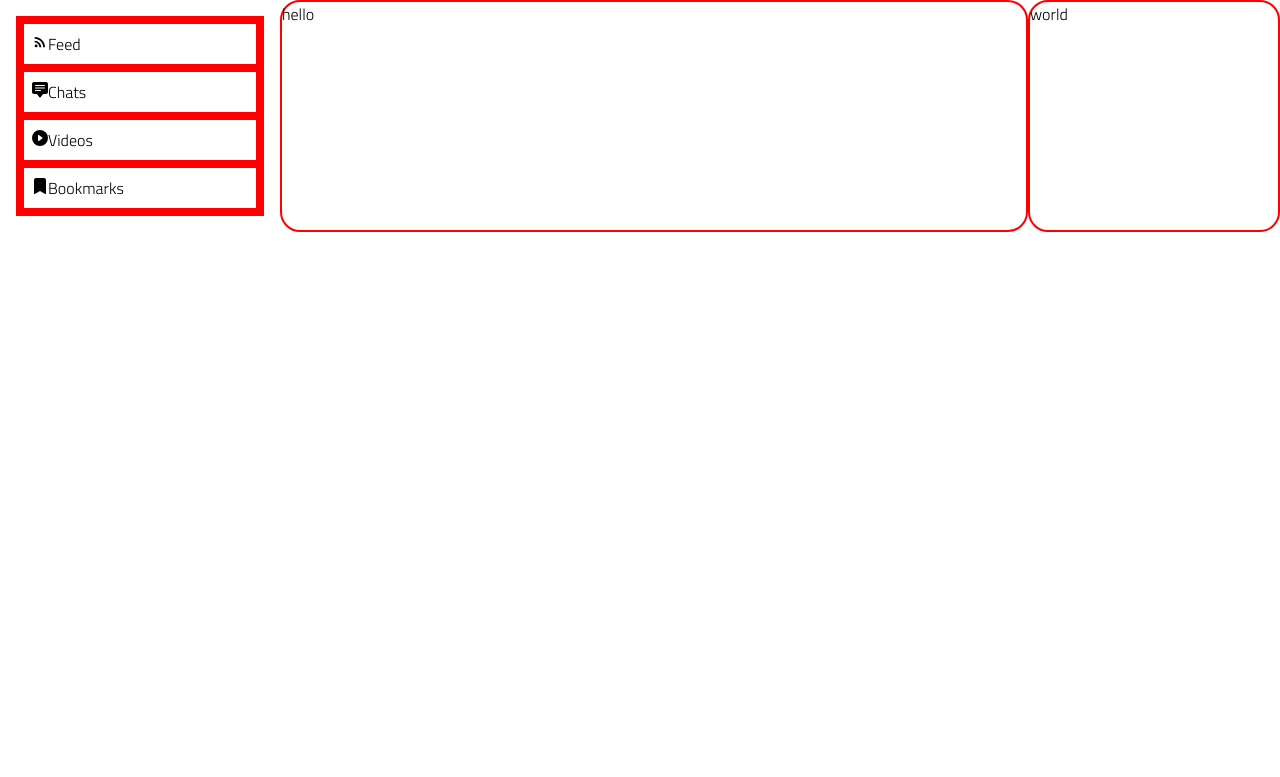
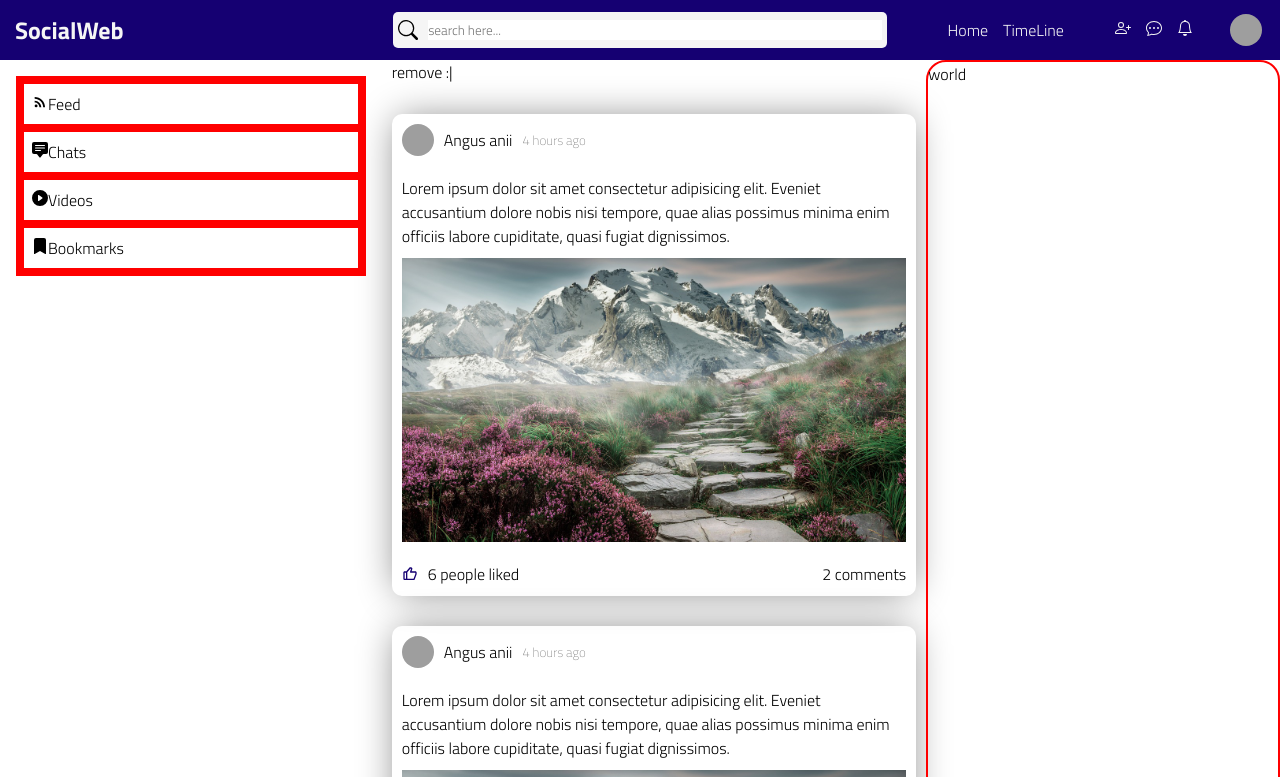
Before and after one commit to M-Parsaei/social_web, a React (Create React App) app in the folder client/: page / in a window 1280 px wide. Shown: the top 777 px of the page. Built offline with nearby package versions, Linux system fonts and the light colour scheme; grey boxes are pictures that could not be loaded; the HTML template or start-up script is replaced by a standard one.

Commit message:
finished the post component

```diff
--- a/client/src/App.js
+++ b/client/src/App.js
@@ -1,9 +1,10 @@
 import Sidebar from "./components/Sidebar";
 import Home from "./pages/Home";
+import styles from "./index.css";
 
 function App() {
   return (
-    <div className="App">
+    <div className={styles['main']}>
       <Home/>
     </div>
   );
--- /dev/null
+++ b/client/src/components/Feed.jsx
@@ -0,0 +1,22 @@
+import React from 'react'
+import Post from './Post'
+import styles from "./feed.module.css"
+export default function Feed() {
+  return (
+    <div className={styles['feed-container']}>
+        <div>remove :|</div>
+        <Post/>
+        <Post/>
+        <Post/>
+        <Post/>
+        <Post/>
+        <Post/>
+        <Post/>
+        <Post/>
+        <Post/>
+        <Post/>
+        <Post/>
+        <Post/>
+    </div>
+  )
+}
--- a/client/src/components/Post.jsx
+++ b/client/src/components/Post.jsx
@@ -1,9 +1,31 @@
-import React from 'react';
-import styles from './post.module.css';
-export default function () {
+import React from "react";
+import styles from "./post.module.css";
+import {BiLike} from 'react-icons/bi';
+export default function Post() {
   return (
-    <div className={styles['post-container']}>
-
+    <div className={styles["post-container"]}>
+      <div className={styles["post-top-row"]}>
+        <img src="/assets/dummyData/profileImage1.jpg" alt="profile picture" />
+        <span>Angus anii</span>
+        <span className={styles["post-time"]}>4 hours ago</span>
+      </div>
+      <div className={styles["post-description"]}>
+        <p>
+          Lorem ipsum dolor sit amet consectetur adipisicing elit. Eveniet
+          accusantium dolore nobis nisi tempore, quae alias possimus minima enim
+          officiis labore cupiditate, quasi fugiat dignissimos.
+        </p>
+        <img src="/assets/dummyData/postImage1.jpg" alt="profile picture" />
+      </div>
+      <div className={styles["post-bottom-row"]}>
+        <div className={styles["post-like-section"]}>
+          <BiLike className={styles['post-icons']} />
+          <span>6 people liked</span>
+        </div>
+        <div className={styles["post-comment-stat"]}>
+          <span>2 comments</span>
+        </div>
+      </div>
     </div>
-  )
+  );
 }
--- /dev/null
+++ b/client/src/components/feed.module.css
@@ -0,0 +1,6 @@
+.feed-container{
+    flex: 3;
+    display: flex;
+    flex-direction: column;
+    gap: 30px;
+}
--- a/client/src/components/navbar.module.css
+++ b/client/src/components/navbar.module.css
@@ -6,6 +6,8 @@
     background-color: var(--blue-color);
     align-items: center;
     justify-content: space-between;
+    position: sticky;
+    top: 0;
 }
 .nav-bar-left{
     color: whitesmoke;
--- a/client/src/components/post.module.css
+++ b/client/src/components/post.module.css
@@ -0,0 +1,56 @@
+@import url("../variables.css");
+.post-container{
+    display: flex;
+    flex-direction: column;
+    -webkit-box-shadow: 0px 0px 38px -5px rgba(0,0,0,0.49);
+    -moz-box-shadow: 0px 0px 38px -5px rgba(0,0,0,0.49);
+    box-shadow: 0px 0px 38px -5px rgba(0,0,0,0.49);
+    border-radius: 10px;
+}
+.post-top-row img{
+    width: 32px;
+    height: 32px;
+    border-radius: 50%;
+    object-fit: cover;
+}
+.post-description img{
+    margin-top: 10px;
+    width: 100%;
+    height: auto;
+    max-height: 400px;
+}
+.post-description{
+    width: 100%;
+    padding: 10px;
+    display: flex;
+    flex-direction: column;
+    align-items: center;
+}
+.post-top-row{
+    padding: 10px;
+    display: flex;
+    align-items: center;
+    justify-content: flex-start;
+}
+.post-top-row span{
+    margin-left: 10px;
+}
+.post-time{
+    color: gray;
+    font-size: 13px;
+    font-weight: 100;
+}
+.post-bottom-row{
+    padding: 10px;
+    display: flex;
+    align-items: center;
+    justify-content: space-between;
+}
+.post-like-section{
+    display: flex;
+    align-items: center;
+}
+.post-icons{
+    color: var(--blue-color);
+    margin-right: 10px;
+}
--- a/client/src/index.css
+++ b/client/src/index.css
@@ -1,7 +1,10 @@
-@import url('https://fonts.googleapis.com/css2?family=Acme&family=Black+Ops+One&family=Oswald&family=Titillium+Web:wght@200;300;700;900&display=swap');
+@import url('https://fonts.googleapis.com/css2?family=Acme&family=Black+Ops+One&family=Oswald&family=Titillium+Web:wght@100;200;300;700;900&display=swap');
 *{
   font-family: 'Titillium Web', Courier, monospace;
   box-sizing: border-box;
   margin: 0;
   padding: 0;
 }
+.main{
+  overflow-x: hidden;
+}
--- a/client/src/pages/Home.jsx
+++ b/client/src/pages/Home.jsx
@@ -2,18 +2,20 @@ import React from 'react';
 import styles from "./Home.module.css";
 import Sidebar from '../components/Sidebar'
 import Post from "../components/Post";
+import Feed from '../components/Feed';
+import NavBar from '../components/NavBar';
 export default function Home() {
   return (
+    <>
+    <NavBar/>
     <div className={styles["page-container"]}>
     <Sidebar />
-    <div className={styles["page-component"]}>
-      hello
-    </div>
+    <Feed/>
     <div className={styles["page-component2"]}>
       world
     </div>
     </div>
-
+    </>
 
   )
 }
--- a/client/src/pages/Home.module.css
+++ b/client/src/pages/Home.module.css
@@ -1,6 +1,7 @@
 .page-container{
     display: flex;
     width: 100vw;
+    gap: 10px;
 }
 .page-component{
     flex: 6;
```
Also changed, not shown: client/public/assets/dummyData/postImage1.jpg (added), client/src/variables.css (line endings or trailing spaces).
